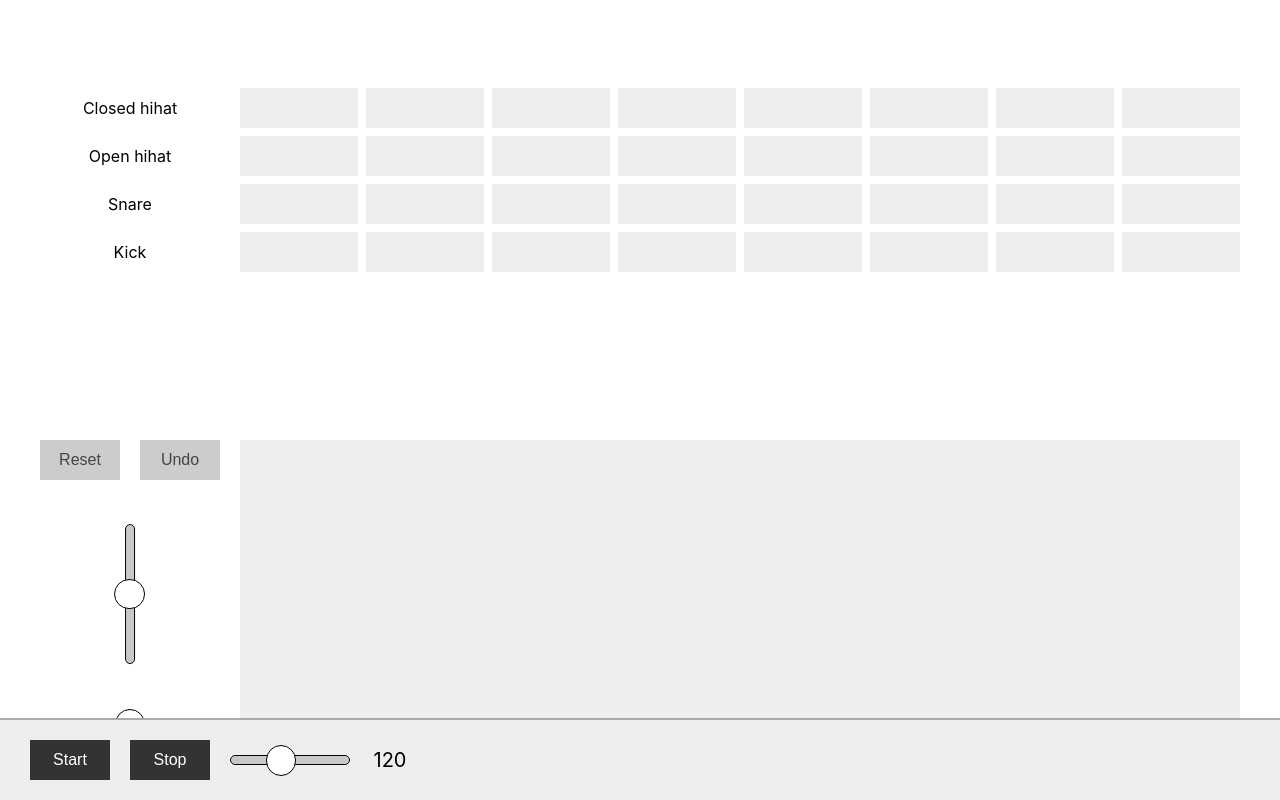
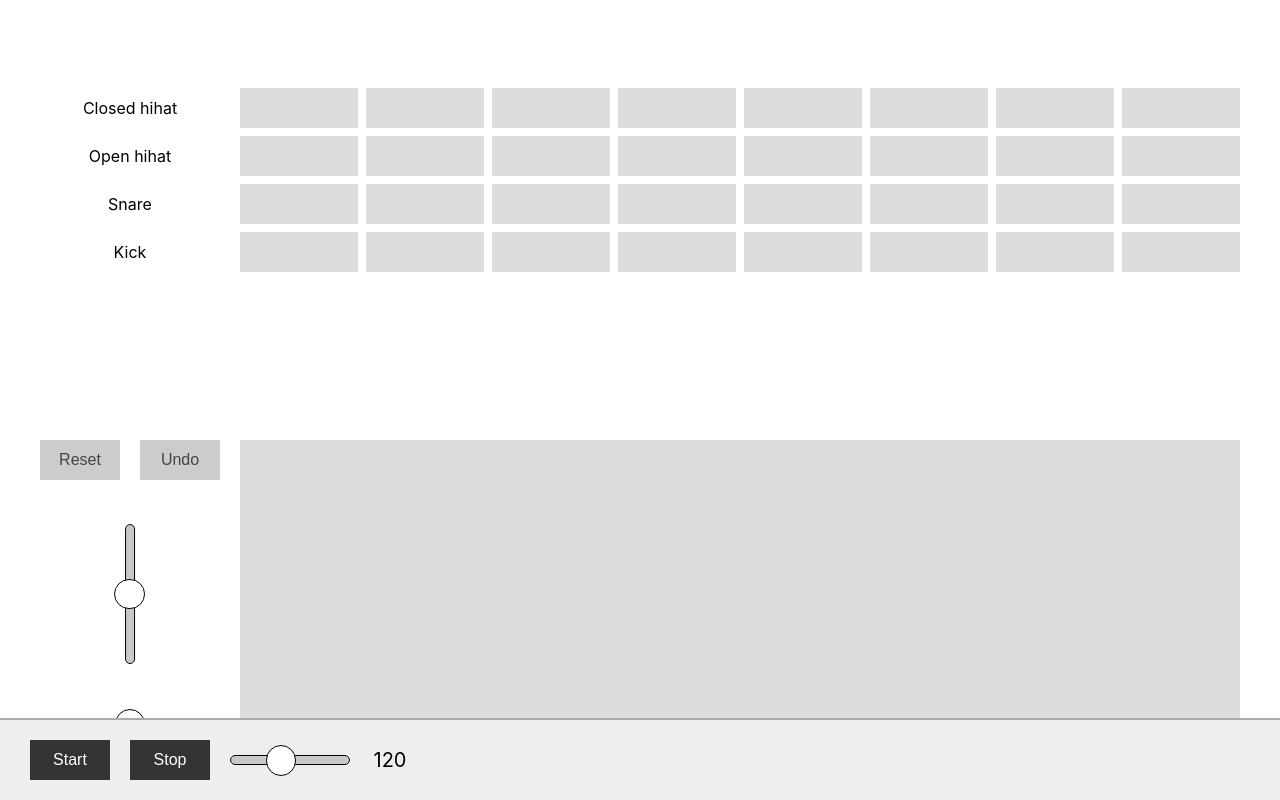
Before and after one commit to Luftare/deep-sounds, a React (Create React App) app: page / in a window 1280 px wide. Shown: the top 800 px of the page. Built offline with nearby package versions, Linux system fonts and the light colour scheme.

Commit message:
darken greys

```diff
--- a/src/modules/canvas/components.js
+++ b/src/modules/canvas/components.js
@@ -11,7 +11,7 @@ export const CanvasContainer = styled.div`
 `;
 
 export const DrawingCanvas = styled.canvas`
-  background-color: #eee;
+  background-color: #ddd;
   height: 300px;
   width: 100%;
   vertical-align: top;
--- a/src/modules/drums/components.js
+++ b/src/modules/drums/components.js
@@ -5,7 +5,7 @@ export const Step = styled.div`
   background-color: ${({ active, isCurrent }) => {
     if (isCurrent) return '#0f8';
     if (active) return '#6a6';
-    return '#eee';
+    return '#ddd';
   }};
   cursor: pointer;
 `;
--- a/src/modules/speech/components.js
+++ b/src/modules/speech/components.js
@@ -7,7 +7,7 @@ export const Container = styled.div`
     flex-grow: 1;
     font-size: 20px;
     min-width: 20px;
-    background-color: #485;
+    background-color: #264;
     color: white;
     border: solid 3px #eee;
     padding: 8px;
```
Also changed, not shown: 1 other file (tests, documents, lock files or other folders).
